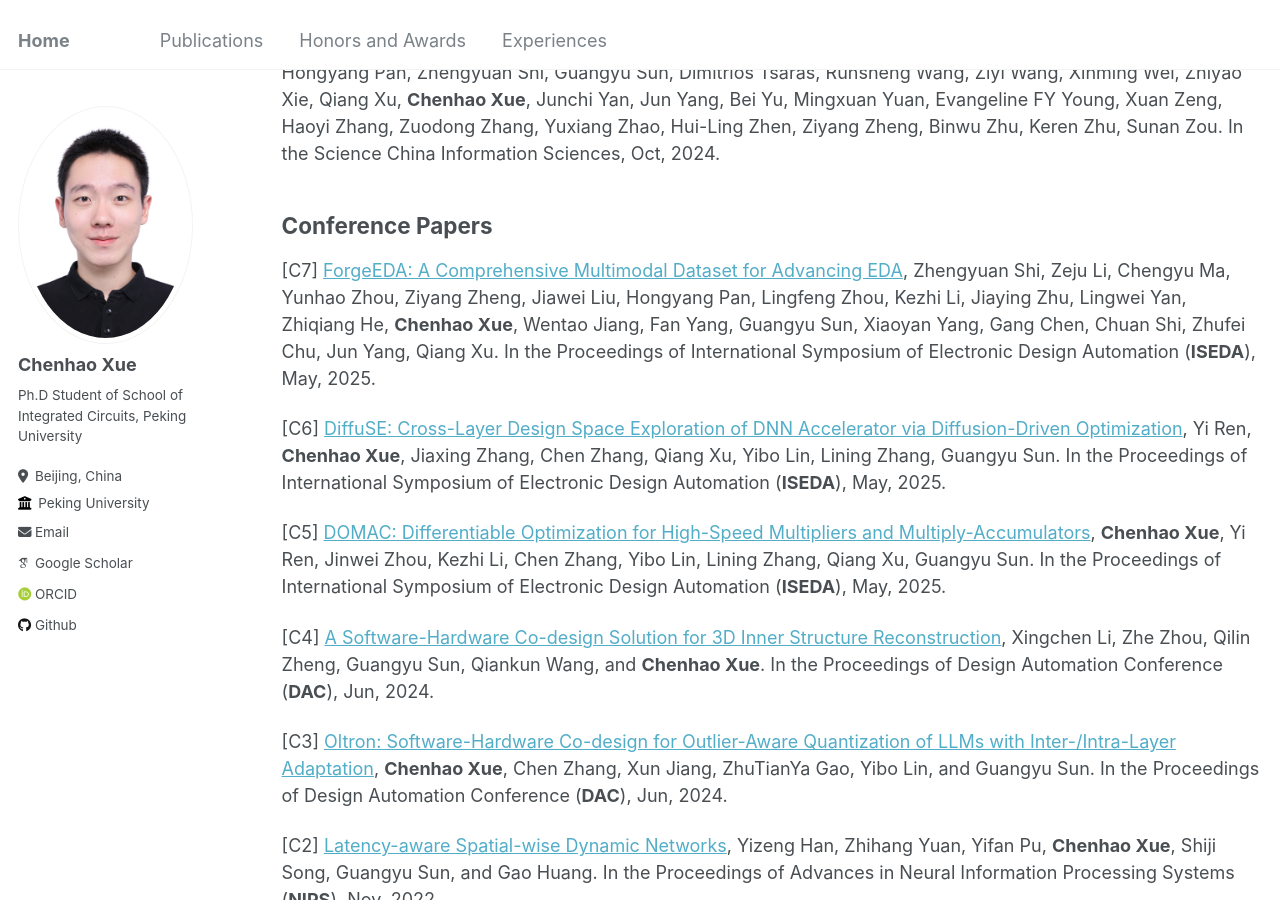
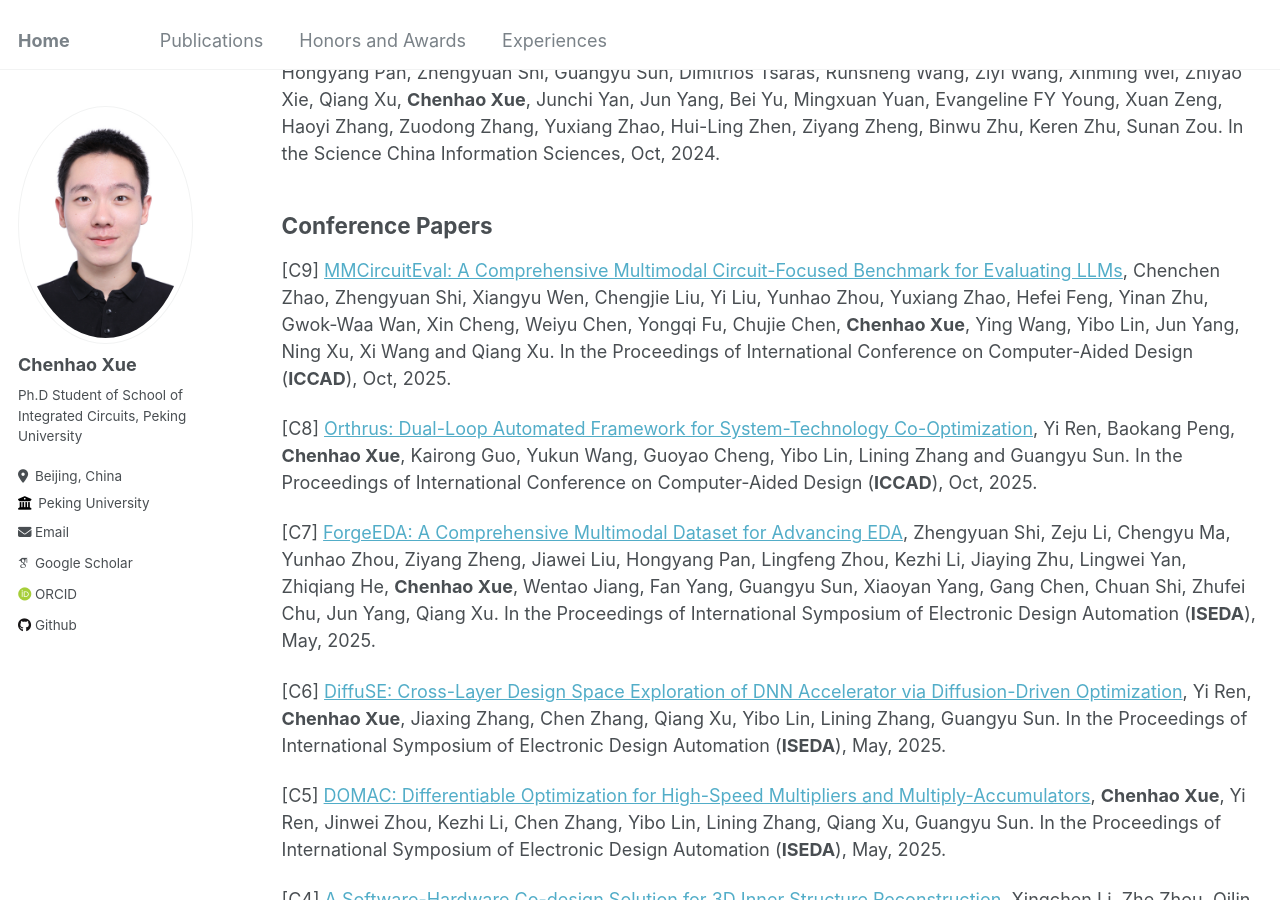
Before and after one commit to SuperVan-Young/SuperVan-Young.github.io, a Jekyll site: the page built from _pages/publications.md, in a window 1280 px wide and 900 px high, scrolled down 351 px. Built offline with Jekyll 4.4.1, drawn with Linux system fonts in a browser that asks for light colours; some web fonts are replaced.

Commit message:
update ICCAD 2025

```diff
--- a/_pages/publications.md
+++ b/_pages/publications.md
@@ -13,6 +13,10 @@ author_profile: true
 
 ## Conference Papers
 
+[C9] [MMCircuitEval: A Comprehensive Multimodal Circuit-Focused Benchmark for Evaluating LLMs](), Chenchen Zhao, Zhengyuan Shi, Xiangyu Wen, Chengjie Liu, Yi Liu, Yunhao Zhou, Yuxiang Zhao, Hefei Feng, Yinan Zhu, Gwok-Waa Wan, Xin Cheng, Weiyu Chen, Yongqi Fu, Chujie Chen, **Chenhao Xue**, Ying Wang, Yibo Lin, Jun Yang, Ning Xu, Xi Wang and Qiang Xu. In the Proceedings of International Conference on Computer-Aided Design (**ICCAD**), Oct, 2025.
+
+[C8] [Orthrus: Dual-Loop Automated Framework for System-Technology Co-Optimization](), 	Yi Ren, Baokang Peng, **Chenhao Xue**, Kairong Guo, Yukun Wang, Guoyao Cheng, Yibo Lin, Lining Zhang and Guangyu Sun. In the Proceedings of International Conference on Computer-Aided Design (**ICCAD**), Oct, 2025.
+
 [C7] [ForgeEDA: A Comprehensive Multimodal Dataset for Advancing EDA](https://arxiv.org/pdf/2505.02016), Zhengyuan Shi, Zeju Li, Chengyu Ma, Yunhao Zhou, Ziyang Zheng, Jiawei Liu, Hongyang Pan, Lingfeng Zhou, Kezhi Li, Jiaying Zhu, Lingwei Yan, Zhiqiang He, **Chenhao Xue**, Wentao Jiang, Fan Yang, Guangyu Sun, Xiaoyan Yang, Gang Chen, Chuan Shi, Zhufei Chu, Jun Yang, Qiang Xu. In the Proceedings of International Symposium of Electronic Design Automation (**ISEDA**), May, 2025.
 
 [C6] [DiffuSE: Cross-Layer Design Space Exploration of DNN Accelerator via Diffusion-Driven Optimization](https://arxiv.org/pdf/2503.23945), Yi Ren, **Chenhao Xue**, Jiaxing Zhang, Chen Zhang, Qiang Xu, Yibo Lin, Lining Zhang, Guangyu Sun. In the Proceedings of International Symposium of Electronic Design Automation (**ISEDA**), May, 2025.
```
